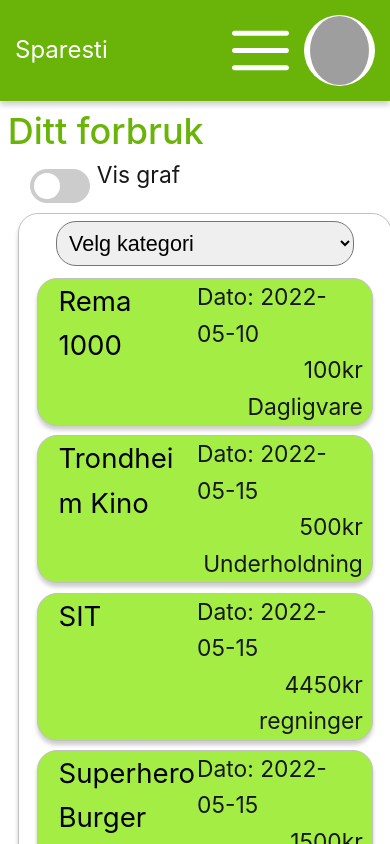
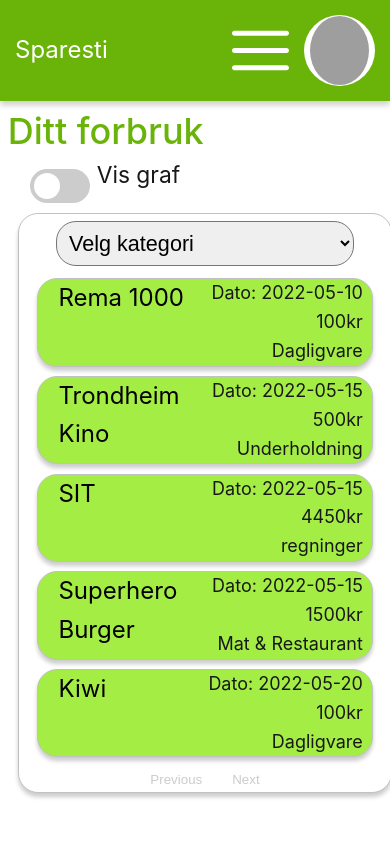
Before and after one commit to jensmjahle/Sparesti-frontend, a Vue app: page /homepage/economy in a window 390 px wide. Built offline with nearby package versions, Linux system fonts and the light colour scheme; grey boxes are pictures that could not be loaded.

Commit message:
fixed font size

```diff
--- a/src/components/economy/TransactionComponent.vue
+++ b/src/components/economy/TransactionComponent.vue
@@ -100,7 +100,7 @@
   }
 
   .component-title {
-    font-size: 2.3em; /* Adjust font size for smaller screens */
+    font-size: 2em; /* Adjust font size for smaller screens */
     height: 100%;
     width: 100%;
     display: flex;
@@ -114,7 +114,7 @@
     height: 95%;
     width: 95%;
     justify-content: right;
-    font-size: 1.9em; /* Adjust font size for smaller screens */
+    font-size: 1.5em; /* Adjust font size for smaller screens */
   }
 
 
```
